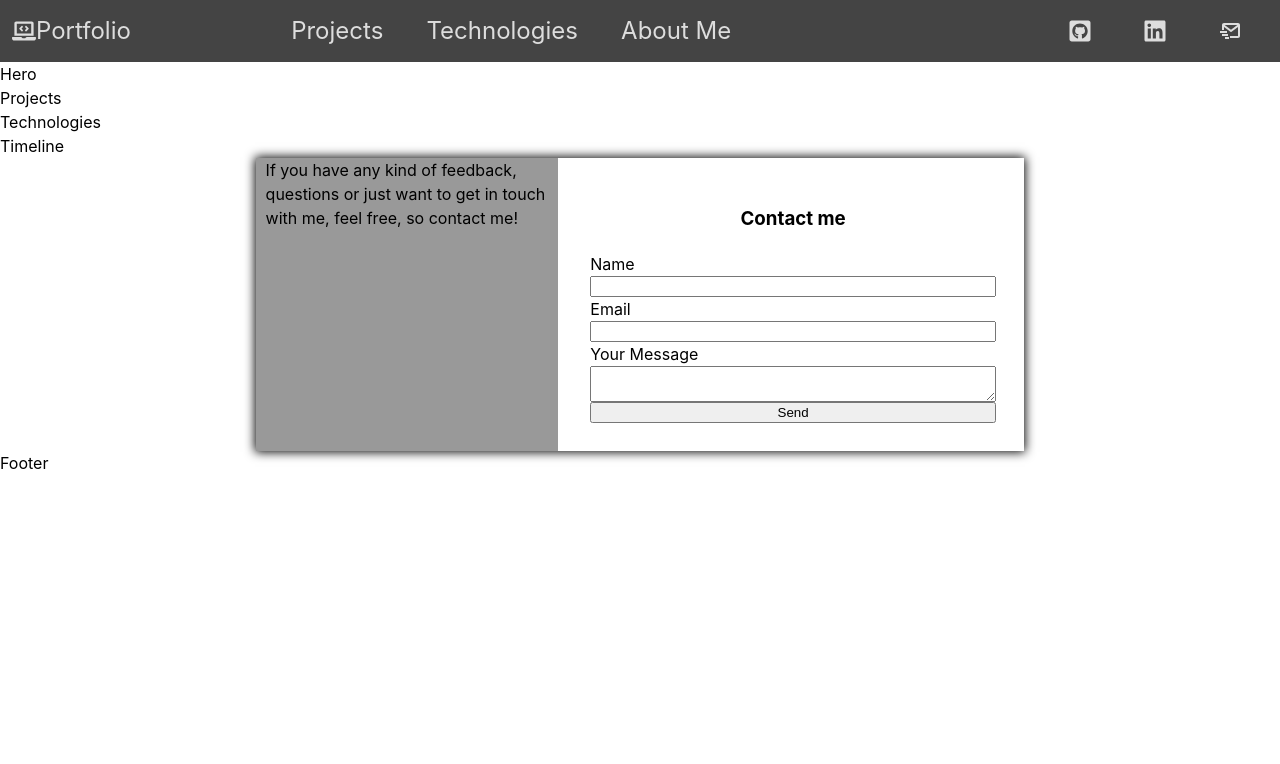
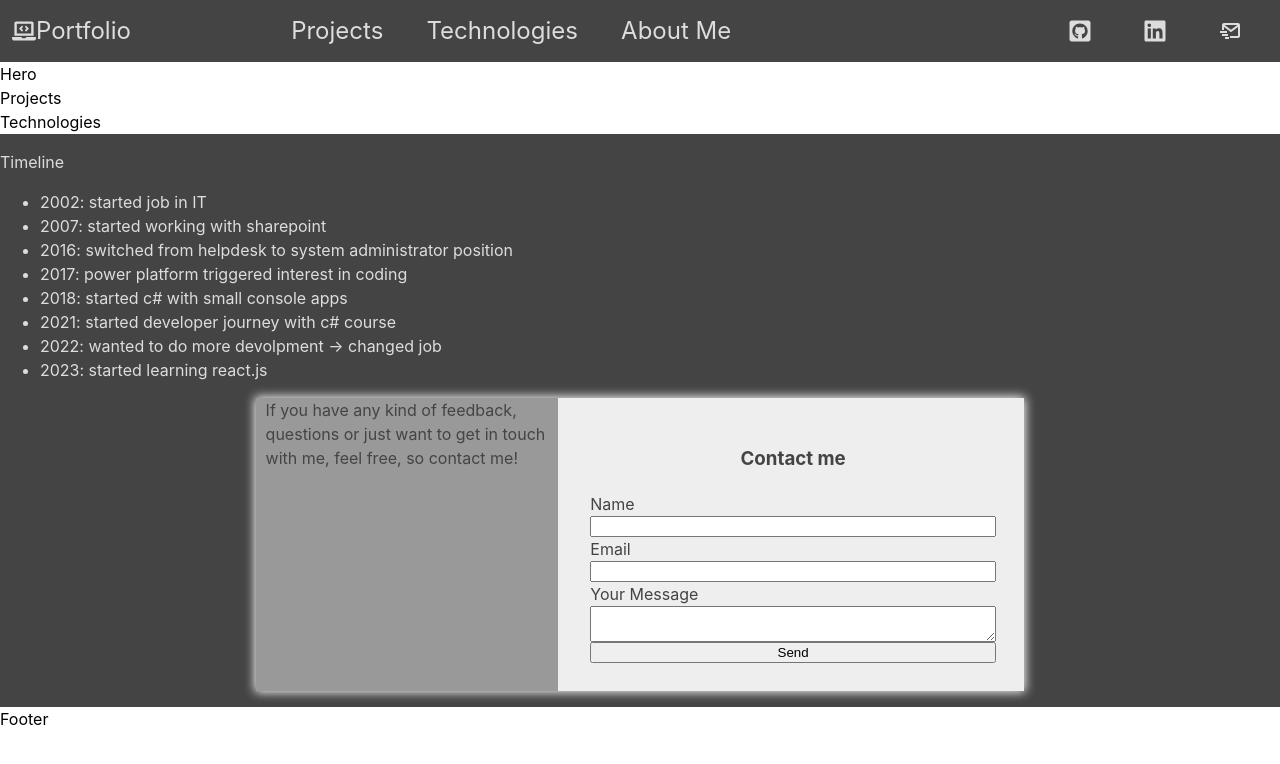
Before and after one commit to rerlache/react-portfolio, a React (Vite) app: page / in a window 1280 px wide. Shown: the top 764 px of the page. Built offline with nearby package versions, Linux system fonts and the light colour scheme.

Commit message:
refined css variables

```diff
--- a/src/components/About/About.jsx
+++ b/src/components/About/About.jsx
@@ -1,12 +1,13 @@
 import React from 'react'
 import Timeline from './Timeline'
 import Contact from './Contact'
+import { AboutSection } from '../../styles/AboutStyles'
 
 export default function About() {
   return (
-    <div>
+    <AboutSection>
         <Timeline />
         <Contact />
-    </div>
+    </AboutSection>
   )
 }
--- a/src/components/About/Timeline.jsx
+++ b/src/components/About/Timeline.jsx
@@ -2,6 +2,18 @@ import React from 'react'
 
 export default function Timeline() {
   return (
+    <>
     <div>Timeline</div>
+    <ul>
+        <li>2002: started job in IT</li>
+        <li>2007: started working with sharepoint</li>
+        <li>2016: switched from helpdesk to system administrator position</li>
+        <li>2017: power platform triggered interest in coding</li>
+        <li>2018: started c# with small console apps</li>
+        <li>2021: started developer journey with c# course</li>
+        <li>2022: wanted to do more devolpment -&gt; changed job</li>
+        <li>2023: started learning react.js</li>
+    </ul>
+    </>
   )
 }
--- a/src/index.css
+++ b/src/index.css
@@ -9,10 +9,10 @@ body {
   padding: 0;
 }
 :root {
-  --primary-dark-bgColor: #444;
-  --secondary-dark-bgColor: #999;
-  --primary-light-textColor: #ddd;
-  --secondary-light-textColor: #eee;
+  --primary-darkColor: #444;
+  --secondary-darkColor: #999;
+  --primary-lightColor: #ddd;
+  --secondary-lightColor: #eee;
   font-family: Inter, system-ui, Avenir, Helvetica, Arial, sans-serif;
   line-height: 1.5;
   font-weight: 400;
--- a/src/styles/AboutStyles.jsx
+++ b/src/styles/AboutStyles.jsx
@@ -1,16 +1,24 @@
 import styled from "styled-components";
+
+export const AboutSection = styled.div`
+  background-color: var(--primary-darkColor);
+  color: var(--primary-lightColor);
+  padding: 1rem 0;
+`
 
 export const ContactContainer = styled.div`
   display: flex;
   flex-direction: row;
+  background-color: var(--secondary-lightColor);
+  color: var(--primary-darkColor);
   width: 60%;
   margin: auto;
-  box-shadow: 0 0 10px 1px;
+  box-shadow: 0 0 10px 1px white;
 `;
 export const InfoContainer = styled.div`
   display: flex;
   flex-direction: column;
-  background-color: var(--secondary-dark-bgColor);
+  background-color: var(--secondary-darkColor);
   justify-content: top;
   align-items: center;
   width: 40%;
--- a/src/styles/HeaderStyles.jsx
+++ b/src/styles/HeaderStyles.jsx
@@ -6,8 +6,8 @@ export const NavBarContainer = styled.div`
   grid-template-rows: 1fr;
   grid-column-gap: 2rem;
   padding: 0.75rem;
-  background-color: var(--primary-dark-bgColor);
-  color: var(--primary-light-textColor);
+  background-color: var(--primary-darkColor);
+  color: var(--primary-lightColor);
   font-size: 1.5rem;
 `;
 export const LogoContainer = styled.div`
@@ -60,8 +60,8 @@ export const SocialIcon = styled.a`
   justify-content: center;
   border-radius: 50%;
   &:hover {
-    background-color: var(--primary-light-textColor);
-    color: var(--primary-dark-bgColor);
+    background-color: var(--primary-lightColor);
+    color: var(--primary-darkColor);
     transform: scale(1.2);
     cursor: pointer;
   }
```
